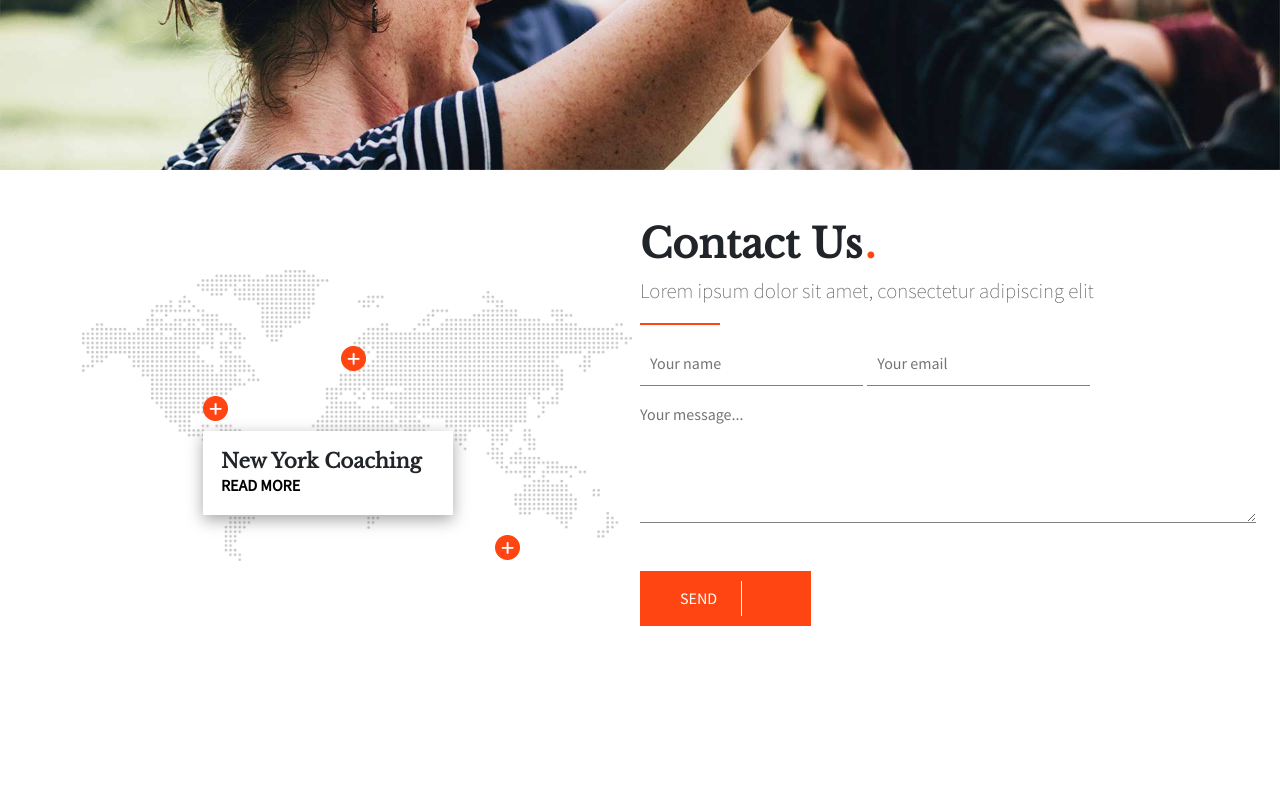
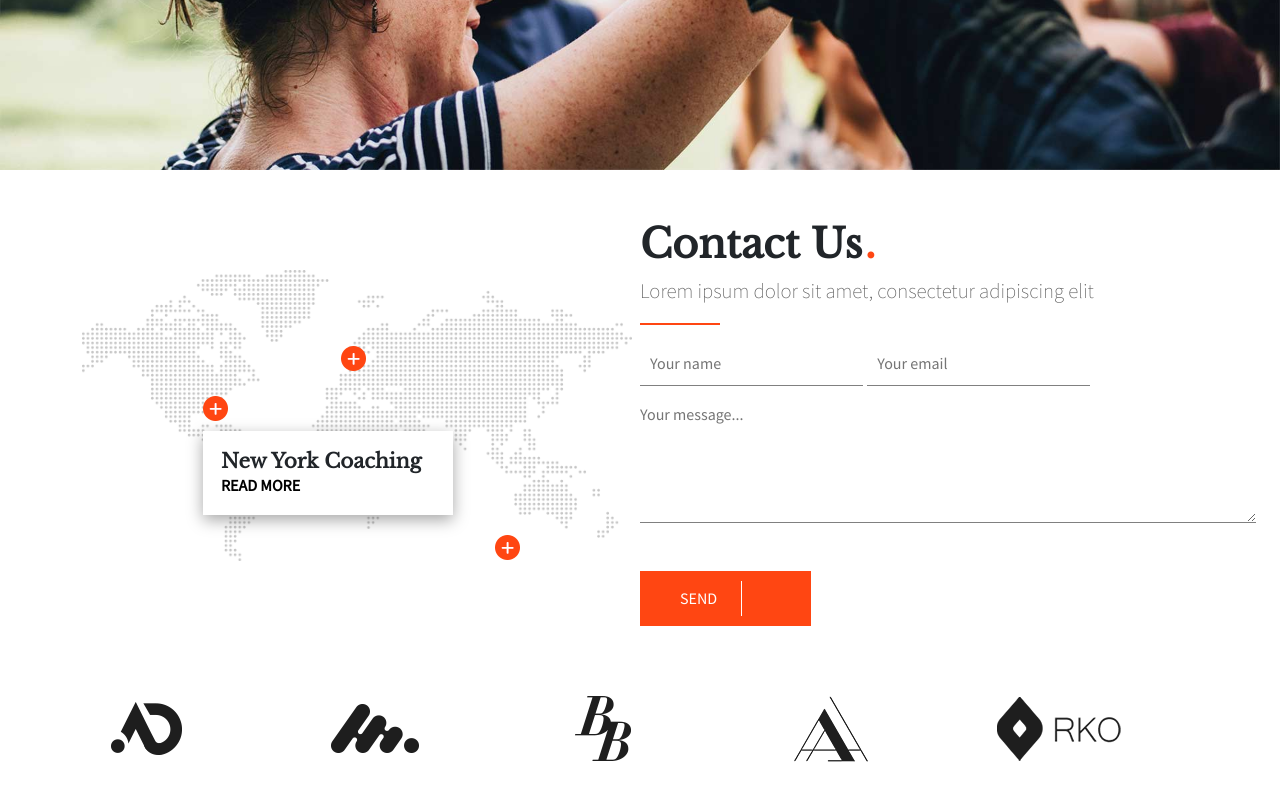
Before and after one commit to raffaelecapaldo/proj-html-vuejs, a Vue app: page / in a window 1280 px wide. Shown: the part 5786-6586 px from the top of the page. Before the commit the page ends 6456 px from the top, so only its background shows below. Built offline with nearby package versions, Linux system fonts and the light colour scheme; a web font is replaced by a local one.

Commit message:
Added Logos

```diff
--- a/src/components/Main.vue
+++ b/src/components/Main.vue
@@ -54,6 +54,7 @@
                 </div>
             </div>
             <ContactUs />
+            <Logos :logos="store.logos" />
         </div>
     </main>
 </template>
@@ -66,6 +67,7 @@ import Percentage from './sub/Percentage.vue';
 import LatestNews from './sub/LatestNews.vue';
 import Testimonials from './sub/Testimonials.vue';
 import ContactUs from './sub/ContactUs.vue';
+import Logos from './sub/Logos.vue';
 import { store } from '../data/store'
 export default {
     name: 'Main',
@@ -76,7 +78,8 @@ export default {
         Percentage,
         LatestNews,
         Testimonials,
-        ContactUs
+        ContactUs,
+        Logos,
     },
     data() {
         return {
--- /dev/null
+++ b/src/components/sub/Logos.vue
@@ -0,0 +1,35 @@
+<template>
+    <div class="logos pt-4">
+        <div class="container">
+            <div class="row">
+                <div v-for="logo in logos" class="colmax5">
+                    <img  @mouseover="logo.hover = true" @mouseleave="logo.hover = false" :src="logo.hover ? '/img/' + logo.imageHover : '/img/' + logo.image" alt="">
+                </div>
+            </div>
+        </div>
+    </div>
+</template>
+
+<script>
+    export default {
+        name:'Logos',
+        props:['logos']
+    }
+</script>
+
+<style lang="scss" scoped>
+.logos {
+    background-color: white;
+    padding-bottom:90px;
+    img {
+        cursor:pointer;
+    }
+}
+
+@media (min-width: 1200px) {
+    .colmax5 {
+        flex: 0 0 auto;
+    width: 20%;
+    }
+}
+</style>
--- a/src/data/store.js
+++ b/src/data/store.js
@@ -95,6 +95,31 @@ export const store = reactive({
         name: 'Clelia Fradella',
         bio: '"Bijou ipsum dolor sit amet, consectetur adipiscing elit sed eiusmod tempor incididunt ut labore et dolore magna aliqua."',
         image: 'h3-img-08.png'
-    },]
+    },],
+    logos: [{
+        image:'h4-clients-img-03.png',
+        imageHover:'h4-clients-img-04-1.png',
+        hover:false
+    },
+    {
+        image:'h4-clients-img-05.png',
+        imageHover:'h4-clients-img-06-1.png',
+        hover:false
+    },
+    {
+        image:'h4-clients-img-07.png',
+        imageHover:'h4-clients-img-08-1.png',
+        hover:false
+    },
+    {
+        image:'h4-clients-img-09.png',
+        imageHover:'h4-clients-img-10-1.png',
+        hover:false
+    },
+    {
+        image:'h4-clients-img-01.png',
+        imageHover:'h4-clients-img-02.png',
+        hover:false
+    }]
 
 })
```
